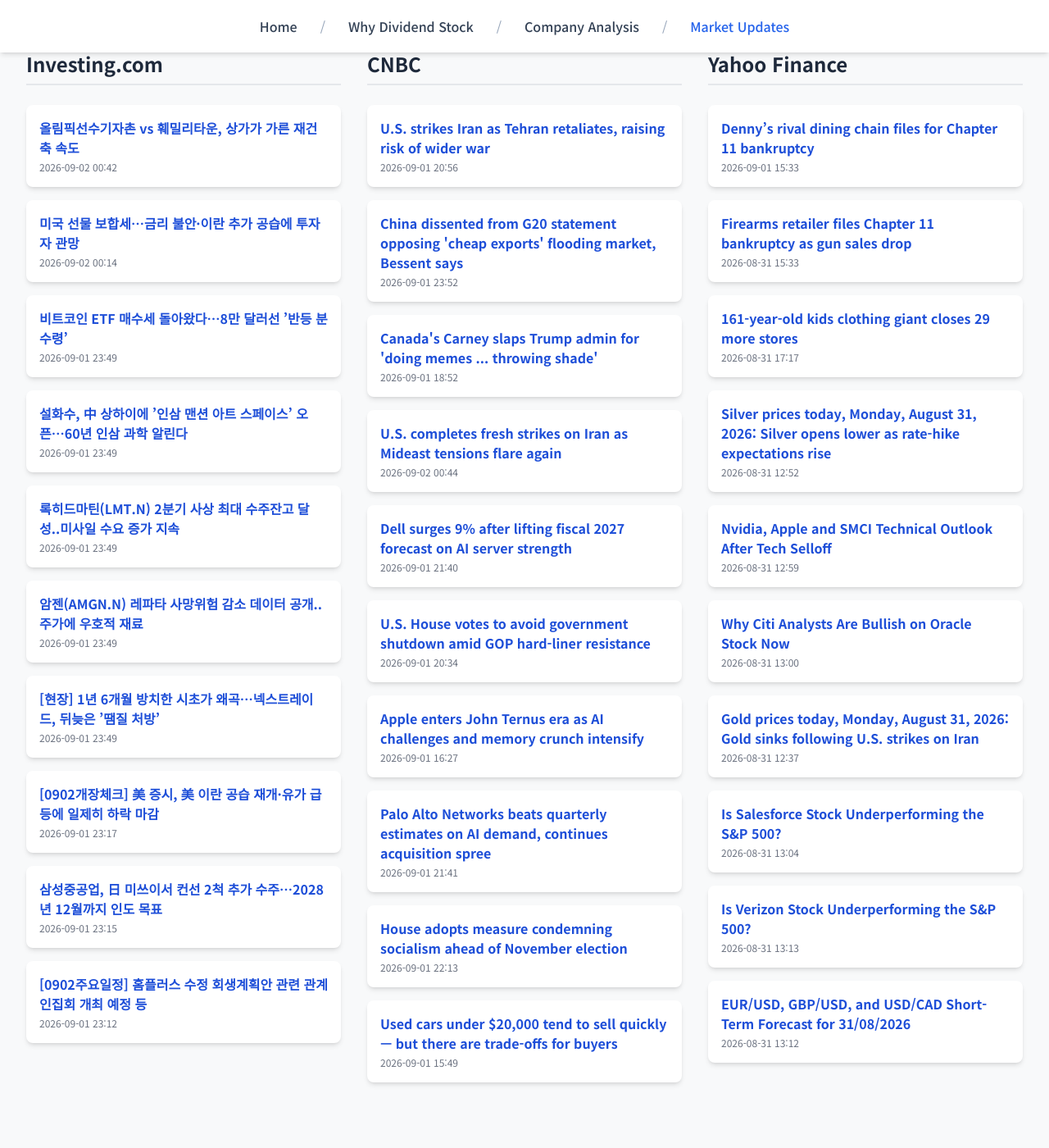
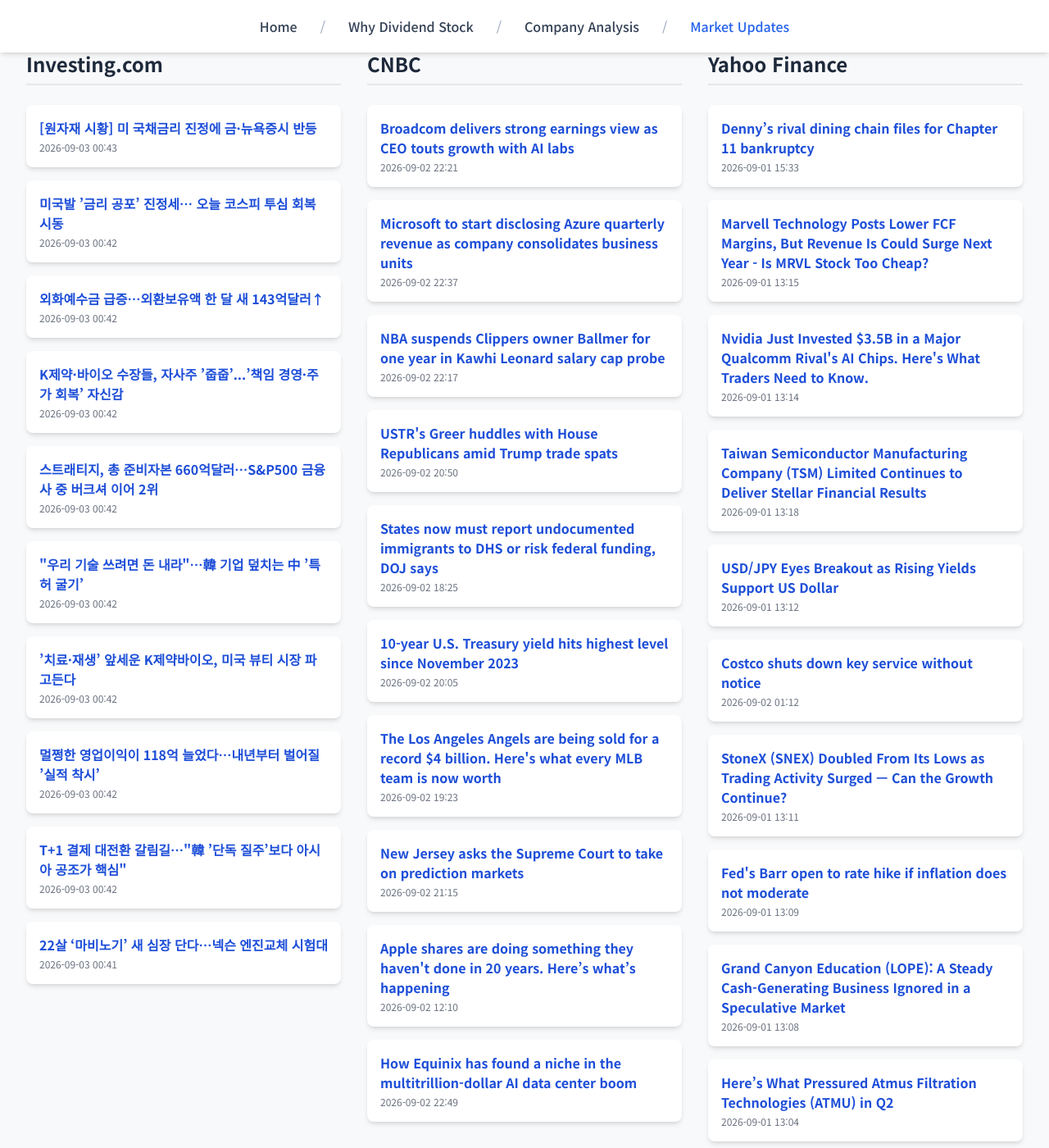
Before and after one commit to Kay-Hwang/my-company-analysis, a Jekyll site: the page built from market-updates.html, in a window 1280 px wide and 1400 px high, scrolled down 214 px. Shown: the whole window at 82% size. Built offline with Jekyll 4.4.1, drawn with Linux system fonts in a browser that asks for light colours; nearby versions of some CDN libraries; a script that is not in the unit is left out; before the commit the page ends 1566 px from its top, so only the background shows below that.

Commit message:
Update daily data

```diff
--- a/_data/latest_data.json
+++ b/_data/latest_data.json
@@ -1,128 +1,128 @@
 {
-  "lastUpdated": "2026년 09월 02일 09:48 KST",
+  "lastUpdated": "2026년 09월 03일 09:56 KST",
   "news": {
     "investing": [
       {
-        "title": "올림픽선수기자촌 vs 훼밀리타운, 상가가 가른 재건축 속도",
-        "link": "https://kr.investing.com/news/stock-market-news/article-2081386",
-        "pubDate": "2026-09-02 00:42:30",
-        "summary": "올림픽선수기자촌 vs 훼밀리타운, 상가가 가른 재건축 속도"
+        "title": "[원자재 시황] 미 국채금리 진정에 금·뉴욕증시 반등",
+        "link": "https://kr.investing.com/news/stock-market-news/article-2082780",
+        "pubDate": "2026-09-03 00:43:49",
+        "summary": "[원자재 시황] 미 국채금리 진정에 금·뉴욕증시 반등"
       },
       {
-        "title": "미국 선물 보합세…금리 불안·이란 추가 공습에 투자자 관망",
-        "link": "https://kr.investing.com/news/stock-market-news/article-2081397",
-        "pubDate": "2026-09-02 00:14:54",
-        "summary": "미국 선물 보합세…금리 불안·이란 추가 공습에 투자자 관망"
+        "title": "미국발 ’금리 공포’ 진정세…﻿ 오늘 코스피  투심 회복  시동",
+        "link": "https://kr.investing.com/news/stock-market-news/article-2082783",
+        "pubDate": "2026-09-03 00:42:46",
+        "summary": "미국발 ’금리 공포’ 진정세…﻿ 오늘 코스피  투심 회복  시동"
       },
       {
-        "title": "비트코인 ETF 매수세 돌아왔다…8만 달러선 ’반등 분수령’",
-        "link": "https://kr.investing.com/news/stock-market-news/article-2081360",
-        "pubDate": "2026-09-01 23:49:32",
-        "summary": "비트코인 ETF 매수세 돌아왔다…8만 달러선 ’반등 분수령’"
+        "title": "외화예수금 급증…외환보유액 한 달 새 143억달러↑",
+        "link": "https://kr.investing.com/news/stock-market-news/article-2082784",
+        "pubDate": "2026-09-03 00:42:20",
+        "summary": "외화예수금 급증…외환보유액 한 달 새 143억달러↑"
       },
       {
-        "title": "설화수, 中 상하이에 ’인삼 맨션 아트 스페이스’ 오픈…60년 인삼 과학 알린다",
-        "link": "https://kr.investing.com/news/stock-market-news/article-2081358",
-        "pubDate": "2026-09-01 23:49:30",
-        "summary": "설화수, 中 상하이에 ’인삼 맨션 아트 스페이스’ 오픈…60년 인삼 과학 알린다"
+        "title": "K제약·바이오 수장들, 자사주 ’줍줍’...’책임 경영·주가 회복’ 자신감",
+        "link": "https://kr.investing.com/news/stock-market-news/article-2082785",
+        "pubDate": "2026-09-03 00:42:14",
+        "summary": "K제약·바이오 수장들, 자사주 ’줍줍’...’책임 경영·주가 회복’ 자신감"
       },
       {
-        "title": "록히드마틴(LMT.N) 2분기 사상 최대 수주잔고 달성..미사일 수요 증가 지속",
-        "link": "https://kr.investing.com/news/stock-market-news/article-2081357",
-        "pubDate": "2026-09-01 23:49:29",
-        "summary": "록히드마틴(LMT.N) 2분기 사상 최대 수주잔고 달성..미사일 수요 증가 지속"
+        "title": "스트래티지, 총 준비자본 660억달러…S&P500 금융사 중 버크셔 이어 2위",
+        "link": "https://kr.investing.com/news/stock-market-news/article-2082789",
+        "pubDate": "2026-09-03 00:42:11",
+        "summary": "스트래티지, 총 준비자본 660억달러…S&P500 금융사 중 버크셔 이어 2위"
       },
       {
-        "title": "암젠(AMGN.N) 레파타 사망위험 감소 데이터 공개..주가에 우호적 재료",
-        "link": "https://kr.investing.com/news/stock-market-news/article-2081356",
-        "pubDate": "2026-09-01 23:49:27",
-        "summary": "암젠(AMGN.N) 레파타 사망위험 감소 데이터 공개..주가에 우호적 재료"
+        "title": "\"우리 기술 쓰려면 돈 내라\"…韓 기업 덮치는 中 ’특허 굴기’",
+        "link": "https://kr.investing.com/news/stock-market-news/article-2082781",
+        "pubDate": "2026-09-03 00:42:11",
+        "summary": "\"우리 기술 쓰려면 돈 내라\"…韓 기업 덮치는 中 ’특허 굴기’"
       },
       {
-        "title": "[현장] 1년 6개월 방치한 시초가 왜곡…넥스트레이드, 뒤늦은 ’땜질 처방’",
-        "link": "https://kr.investing.com/news/stock-market-news/article-2081355",
-        "pubDate": "2026-09-01 23:49:25",
-        "summary": "[현장] 1년 6개월 방치한 시초가 왜곡…넥스트레이드, 뒤늦은 ’땜질 처방’"
+        "title": "’치료·재생’ 앞세운 K제약바이오, 미국 뷰티 시장 파고든다",
+        "link": "https://kr.investing.com/news/stock-market-news/article-2082786",
+        "pubDate": "2026-09-03 00:42:07",
+        "summary": "’치료·재생’ 앞세운 K제약바이오, 미국 뷰티 시장 파고든다"
       },
       {
-        "title": "[0902개장체크] 美 증시, 美 이란 공습 재개·유가 급등에 일제히 하락 마감",
-        "link": "https://kr.investing.com/news/stock-market-news/article-2081339",
-        "pubDate": "2026-09-01 23:17:11",
-        "summary": "[0902개장체크] 美 증시, 美 이란 공습 재개·유가 급등에 일제히 하락 마감"
+        "title": "멀쩡한 영업이익이 118억 늘었다…내년부터 벌어질 ’실적 착시’",
+        "link": "https://kr.investing.com/news/stock-market-news/article-2082787",
+        "pubDate": "2026-09-03 00:42:05",
+        "summary": "멀쩡한 영업이익이 118억 늘었다…내년부터 벌어질 ’실적 착시’"
       },
       {
-        "title": "삼성중공업, 日 미쓰이서 컨선 2척 추가 수주…2028년 12월까지 인도 목표",
-        "link": "https://kr.investing.com/news/stock-market-news/article-2081337",
-        "pubDate": "2026-09-01 23:15:36",
-        "summary": "삼성중공업, 日 미쓰이서 컨선 2척 추가 수주…2028년 12월까지 인도 목표"
+        "title": "T+1 결제 대전환 갈림길…\"韓 ’단독 질주’보다 아시아 공조가 핵심\"",
+        "link": "https://kr.investing.com/news/stock-market-news/article-2082782",
+        "pubDate": "2026-09-03 00:42:02",
+        "summary": "T+1 결제 대전환 갈림길…\"韓 ’단독 질주’보다 아시아 공조가 핵심\""
       },
       {
-        "title": "[0902주요일정] 홈플러스 수정 회생계획안 관련 관계인집회 개최 예정 등",
-        "link": "https://kr.investing.com/news/stock-market-news/article-2081340",
-        "pubDate": "2026-09-01 23:12:33",
-        "summary": "[0902주요일정] 홈플러스 수정 회생계획안 관련 관계인집회 개최 예정 등"
+        "title": "22살 ‘마비노기’ 새 심장 단다…넥슨 엔진교체 시험대",
+        "link": "https://kr.investing.com/news/stock-market-news/article-2082788",
+        "pubDate": "2026-09-03 00:41:55",
+        "summary": "22살 ‘마비노기’ 새 심장 단다…넥슨 엔진교체 시험대"
       }
     ],
     "cnbc": [
       {
-        "title": "U.S. strikes Iran as Tehran retaliates, raising risk of wider war",
-        "link": "https://www.cnbc.com/2026/09/01/us-strikes-iran-after-new-hormuz-strait-shipping-attacks-centcom.html",
-        "pubDate": "Tue, 01 Sep 2026 20:56:50 GMT",
-        "summary": "U.S. Central Command announced new strikes around the Strait of Hormuz following Iranian attacks on ships and U.S. military personnel. Iran said it retaliated."
+        "title": "Broadcom delivers strong earnings view as CEO touts growth with AI labs",
+        "link": "https://www.cnbc.com/2026/09/02/broadcom-avgo-q3-earnings-report-2026.html",
+        "pubDate": "Wed, 02 Sep 2026 22:21:45 GMT",
+        "summary": "Broadcom gave a disappointing revenue forecast for the current quarter but provided robust earnings guidance for fiscal 2028."
       },
       {
-        "title": "China dissented from G20 statement opposing 'cheap exports' flooding market, Bessent says",
-        "link": "https://www.cnbc.com/2026/09/01/bessent-china-g20-trade-exports-trump-xi.html",
-        "pubDate": "Tue, 01 Sep 2026 23:52:21 GMT",
-        "summary": "Bessent is leading the Trump administration's plan to choke off Iran's economy by threatening its business partners with secondary sanctions."
+        "title": "Microsoft to start disclosing Azure quarterly revenue as company consolidates business units",
+        "link": "https://www.cnbc.com/2026/09/02/microsoft-to-disclose-azure-revenue-as-part-of-segment-changes.html",
+        "pubDate": "Wed, 02 Sep 2026 22:37:13 GMT",
+        "summary": "Microsoft will begin reporting quarterly Azure revenue in dollars for the first time, providing more clarity about its business that competes with AWS."
       },
       {
-        "title": "Canada's Carney slaps Trump admin for 'doing memes ... throwing shade'",
-        "link": "https://www.cnbc.com/2026/09/01/canada-carney-trump-trade-ontario.html",
-        "pubDate": "Tue, 01 Sep 2026 18:52:11 GMT",
-        "summary": "Canadian Prime Minister Mark Carney said \"It's beneath their office' when asked about Trump Cabinet secretaries insulting his nation's military."
+        "title": "NBA suspends Clippers owner Ballmer for one year in Kawhi Leonard salary cap probe",
+        "link": "https://www.cnbc.com/2026/09/02/nba-suspends-clippers-ballmer-kawhi-leonard-salary-cap.html",
+        "pubDate": "Wed, 02 Sep 2026 22:17:19 GMT",
+        "summary": "The NBA also fined the Los Angeles Clippers $30 million and said the team will forfeit five first-round picks, one in each year in drafts starting in 2029."
       },
       {
-        "title": "U.S. completes fresh strikes on Iran as Mideast tensions flare again",
-        "link": "https://www.cnbc.com/2026/09/02/us-iran-war-trump-hormuz-irgc-jordan-bahrain.html",
-        "pubDate": "Wed, 02 Sep 2026 00:44:05 GMT",
-        "summary": "U.S. forces completed another wave of strikes against Iran on Tuesday stateside, hitting multiple Islamic Revolutionary Guard Corps sites across the country."
+        "title": "USTR's Greer huddles with House Republicans amid Trump trade spats",
+        "link": "https://www.cnbc.com/2026/09/02/greer-trade-house-republicans-trump.html",
+        "pubDate": "Wed, 02 Sep 2026 20:50:51 GMT",
+        "summary": "Trump's plan to lower tariffs on 300,000 metric tons of imported beef caused an uproar among cattle ranchers."
       },
       {
-        "title": "Dell surges 9% after lifting fiscal 2027 forecast on AI server strength",
-        "link": "https://www.cnbc.com/2026/09/01/dell-q2-earnings-report-2027.html",
-        "pubDate": "Tue, 01 Sep 2026 21:40:18 GMT",
-        "summary": "Dell sees AI server revenue tripling in fiscal 2027. Six months ago, it was looking for the number to double."
+        "title": "States now must report undocumented immigrants to DHS or risk federal funding, DOJ says",
+        "link": "https://www.cnbc.com/2026/09/02/doj-states-undocumented-immigrants-dhs-funds.html",
+        "pubDate": "Wed, 02 Sep 2026 18:25:42 GMT",
+        "summary": "The new DOJ opinion relates to funding states get for Temporary Assistance for Needy Families and the Supplemental Security Income programs."
       },
       {
-        "title": "U.S. House votes to avoid government shutdown amid GOP hard-liner resistance",
-        "link": "https://www.cnbc.com/2026/09/01/congress-government-shutdown-vote.html",
-        "pubDate": "Tue, 01 Sep 2026 20:34:47 GMT",
-        "summary": "The U.S. House on Tuesday voted in favor of a short-term spending measure that would avoid a government shutdown until after November's midterm election."
+        "title": "10-year U.S. Treasury yield hits highest level since November 2023",
+        "link": "https://www.cnbc.com/2026/09/02/bond-yields-treasurys-inflation.html",
+        "pubDate": "Wed, 02 Sep 2026 20:05:39 GMT",
+        "summary": "The 10-year Treasury note yield reached a fresh multiyear high on Wednesday as inflation and debt concerns pressured global government borrowing costs."
       },
       {
-        "title": "Apple enters John Ternus era as AI challenges and memory crunch intensify",
-        "link": "https://www.cnbc.com/2026/09/01/apple-enters-ternus-era-as-ai-challenges-and-memory-crunch-intensify.html",
-        "pubDate": "Tue, 01 Sep 2026 16:27:54 GMT",
-        "summary": "John Ternus' first day as Apple CEO comes at a critical juncture for the iPhone maker, with memory prices soaring and AI challenges looming."
+        "title": "The Los Angeles Angels are being sold for a record $4 billion. Here's what every MLB team is now worth",
+        "link": "https://www.cnbc.com/2026/09/02/the-los-angeles-angels-are-being-sold-for-a-record-4-billion-heres-what-every-mlb-team-is-now-worth.html",
+        "pubDate": "Wed, 02 Sep 2026 19:23:41 GMT",
+        "summary": "The Los Angeles Angels are being sold for a record $4 billion. Here's what every MLB team is now worth"
       },
       {
-        "title": "Palo Alto Networks beats quarterly estimates on AI demand, continues acquisition spree",
-        "link": "https://www.cnbc.com/2026/09/01/palo-alto-networks-panw-q4-2026-earnings.html",
-        "pubDate": "Tue, 01 Sep 2026 21:41:15 GMT",
-        "summary": "Palo Alto Networks' stock has nearly doubled this year as AI boosts demand for security detection and response tools"
+        "title": "New Jersey asks the Supreme Court to take on prediction markets",
+        "link": "https://www.cnbc.com/2026/09/02/new-jersey-asks-the-supreme-court-to-take-on-prediction-markets-.html",
+        "pubDate": "Wed, 02 Sep 2026 21:15:30 GMT",
+        "summary": "The petition comes after a key ruling from the 9th U.S. Circuit Court of Appeals on sports-event contracts."
       },
       {
-        "title": "House adopts measure condemning socialism ahead of November election",
-        "link": "https://www.cnbc.com/2026/09/01/congress-vote-condemning-socialism-election.html",
-        "pubDate": "Tue, 01 Sep 2026 22:13:19 GMT",
-        "summary": "Republicans also inserted a call to pass the highly controversial voter-ID bill known as the SAVE America Act into the socialism resolution."
+        "title": "Apple shares are doing something they haven't done in 20 years. Here’s what’s happening",
+        "link": "https://www.cnbc.com/2026/09/02/apple-shares-are-doing-something-they-havent-done-in-20-years-heres-whats-happening.html",
+        "pubDate": "Wed, 02 Sep 2026 12:10:05 GMT",
+        "summary": "Apple stock hasn't been this inversely correlated to its tech peers since 2005."
       },
       {
-        "title": "Used cars under $20,000 tend to sell quickly — but there are trade-offs for buyers",
-        "link": "https://www.cnbc.com/2026/09/01/used-cars-under-20000-sell-quickly-tradeoffs.html",
-        "pubDate": "Tue, 01 Sep 2026 15:49:08 GMT",
-        "summary": "The share of used cars listed at under $20,000 has dropped from pre-pandemic levels against a backdrop of high inflation."
+        "title": "How Equinix has found a niche in the multitrillion-dollar AI data center boom",
+        "link": "https://www.cnbc.com/2026/09/02/equinix-partners-with-nvidia-carves-niche-in-ai-data-center-boom.html",
+        "pubDate": "Wed, 02 Sep 2026 22:49:01 GMT",
+        "summary": "Nvidia announced a new data center deal with Equinix and Together AI on Wednesday to help enterprise customers with open-model inference."
       }
     ],
     "yahoo": [
@@ -133,58 +133,58 @@
         "summary": "Denny’s rival dining chain files for Chapter 11 bankruptcy"
       },
       {
-        "title": "Firearms retailer files Chapter 11 bankruptcy as gun sales drop",
-        "link": "https://finance.yahoo.com/small-business/articles/firearms-retailer-files-chapter-11-153300921.html",
-        "pubDate": "2026-08-31T15:33:00Z",
-        "summary": "Firearms retailer files Chapter 11 bankruptcy as gun sales drop"
+        "title": "Marvell Technology Posts Lower FCF Margins, But Revenue Is Could Surge Next Year - Is MRVL Stock Too Cheap?",
+        "link": "https://finance.yahoo.com/markets/stocks/articles/marvell-technology-posts-lower-fcf-131501804.html",
+        "pubDate": "2026-09-01T13:15:01Z",
+        "summary": "Marvell Technology Posts Lower FCF Margins, But Revenue Is Could Surge Next Year - Is MRVL Stock Too Cheap?"
       },
       {
-        "title": "161-year-old kids clothing giant closes 29 more stores",
-        "link": "https://finance.yahoo.com/small-business/articles/161-old-kids-clothing-giant-171700918.html",
-        "pubDate": "2026-08-31T17:17:00Z",
-        "summary": "161-year-old kids clothing giant closes 29 more stores"
+        "title": "Nvidia Just Invested $3.5B in a Major Qualcomm Rival's AI Chips. Here's What Traders Need to Know.",
+        "link": "https://finance.yahoo.com/technology/ai/articles/nvidia-just-invested-3-5b-131418726.html",
+        "pubDate": "2026-09-01T13:14:18Z",
+        "summary": "Nvidia Just Invested $3.5B in a Major Qualcomm Rival's AI Chips. Here's What Traders Need to Know."
       },
       {
-        "title": "Silver prices today, Monday, August 31, 2026: Silver opens lower as rate-hike expectations rise",
-        "link": "https://finance.yahoo.com/personal-finance/investing/article/silver-prices-today-monday-august-31-2026-silver-opens-lower-as-rate-hike-expectations-rise-125201881.html",
-        "pubDate": "2026-08-31T12:52:01Z",
-        "summary": "Silver prices today, Monday, August 31, 2026: Silver opens lower as rate-hike expectations rise"
+        "title": "Taiwan Semiconductor Manufacturing Company (TSM) Limited Continues to Deliver Stellar Financial Results",
+        "link": "https://finance.yahoo.com/markets/stocks/articles/taiwan-semiconductor-manufacturing-company-tsm-131831930.html",
+        "pubDate": "2026-09-01T13:18:31Z",
+        "summary": "Taiwan Semiconductor Manufacturing Company (TSM) Limited Continues to Deliver Stellar Financial Results"
       },
       {
-        "title": "Nvidia, Apple and SMCI Technical Outlook After Tech Selloff",
-        "link": "https://finance.yahoo.com/markets/stocks/articles/nvidia-apple-smci-technical-outlook-125951795.html",
-        "pubDate": "2026-08-31T12:59:51Z",
-        "summary": "Nvidia, Apple and SMCI Technical Outlook After Tech Selloff"
+        "title": "USD/JPY Eyes Breakout as Rising Yields Support US Dollar",
+        "link": "https://finance.yahoo.com/markets/currencies/articles/usd-jpy-eyes-breakout-rising-131242961.html",
+        "pubDate": "2026-09-01T13:12:42Z",
+        "summary": "USD/JPY Eyes Breakout as Rising Yields Support US Dollar"
       },
       {
-        "title": "Why Citi Analysts Are Bullish on Oracle Stock Now",
-        "link": "https://finance.yahoo.com/markets/stocks/articles/why-citi-analysts-bullish-oracle-130002203.html",
-        "pubDate": "2026-08-31T13:00:02Z",
-        "summary": "Why Citi Analysts Are Bullish on Oracle Stock Now"
+        "title": "Costco shuts down key service without notice",
+        "link": "https://finance.yahoo.com/markets/stocks/articles/costco-shuts-down-key-no-011218190.html",
+        "pubDate": "2026-09-02T01:12:18Z",
+        "summary": "Costco shuts down key service without notice"
       },
       {
-        "title": "Gold prices today, Monday, August 31, 2026: Gold sinks following U.S. strikes on Iran",
-        "link": "https://finance.yahoo.com/personal-finance/investing/article/gold-prices-today-monday-august-31-2026-gold-sinks-following-us-strikes-on-iran-123744944.html",
-        "pubDate": "2026-08-31T12:37:44Z",
-        "summary": "Gold prices today, Monday, August 31, 2026: Gold sinks following U.S. strikes on Iran"
+        "title": "StoneX (SNEX) Doubled From Its Lows as Trading Activity Surged — Can the Growth Continue?",
+        "link": "https://finance.yahoo.com/markets/stocks/articles/stonex-snex-doubled-lows-trading-131108685.html",
+        "pubDate": "2026-09-01T13:11:08Z",
+        "summary": "StoneX (SNEX) Doubled From Its Lows as Trading Activity Surged — Can the Growth Continue?"
       },
       {
-        "title": "Is Salesforce Stock Underperforming the S&P 500?",
-        "link": "https://finance.yahoo.com/markets/stocks/articles/salesforce-stock-underperforming-p-500-130453031.html",
-        "pubDate": "2026-08-31T13:04:53Z",
-        "summary": "Is Salesforce Stock Underperforming the S&P 500?"
+        "title": "Fed's Barr open to rate hike if inflation does not moderate",
+        "link": "https://finance.yahoo.com/economy/policy/articles/feds-barr-open-rate-hike-130644777.html",
+        "pubDate": "2026-09-01T13:09:38Z",
+        "summary": "Fed's Barr open to rate hike if inflation does not moderate"
       },
       {
-        "title": "Is Verizon Stock Underperforming the S&P 500?",
-        "link": "https://finance.yahoo.com/markets/stocks/articles/verizon-stock-underperforming-p-500-131301139.html",
-        "pubDate": "2026-08-31T13:13:01Z",
-        "summary": "Is Verizon Stock Underperforming the S&P 500?"
+        "title": "Grand Canyon Education (LOPE): A Steady Cash-Generating Business Ignored in a Speculative Market",
+        "link": "https://finance.yahoo.com/markets/stocks/articles/grand-canyon-education-lope-steady-130833049.html",
+        "pubDate": "2026-09-01T13:08:33Z",
+        "summary": "Grand Canyon Education (LOPE): A Steady Cash-Generating Business Ignored in a Speculative Market"
       },
       {
-        "title": "EUR/USD, GBP/USD, and USD/CAD Short-Term Forecast for 31/08/2026",
-        "link": "https://finance.yahoo.com/markets/currencies/articles/eur-usd-gbp-usd-usd-131237921.html",
-        "pubDate": "2026-08-31T13:12:37Z",
-        "summary": "EUR/USD, GBP/USD, and USD/CAD Short-Term Forecast for 31/08/2026"
+        "title": "Here’s What Pressured Atmus Filtration Technologies (ATMU) in Q2",
+        "link": "https://finance.yahoo.com/markets/stocks/articles/pressured-atmus-filtration-technologies-atmu-130442412.html",
+        "pubDate": "2026-09-01T13:04:42Z",
+        "summary": "Here’s What Pressured Atmus Filtration Technologies (ATMU) in Q2"
       }
     ]
   }
```
